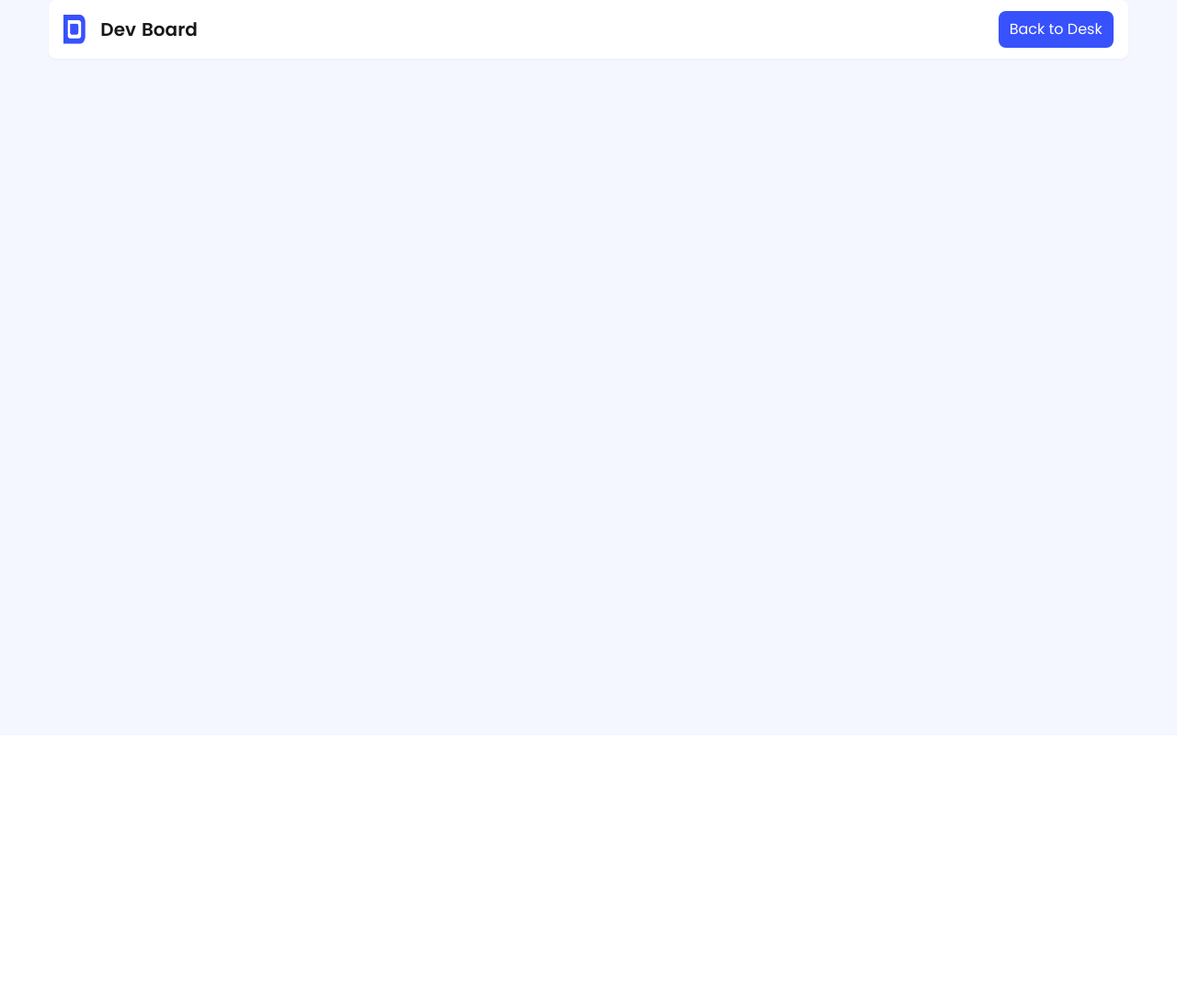
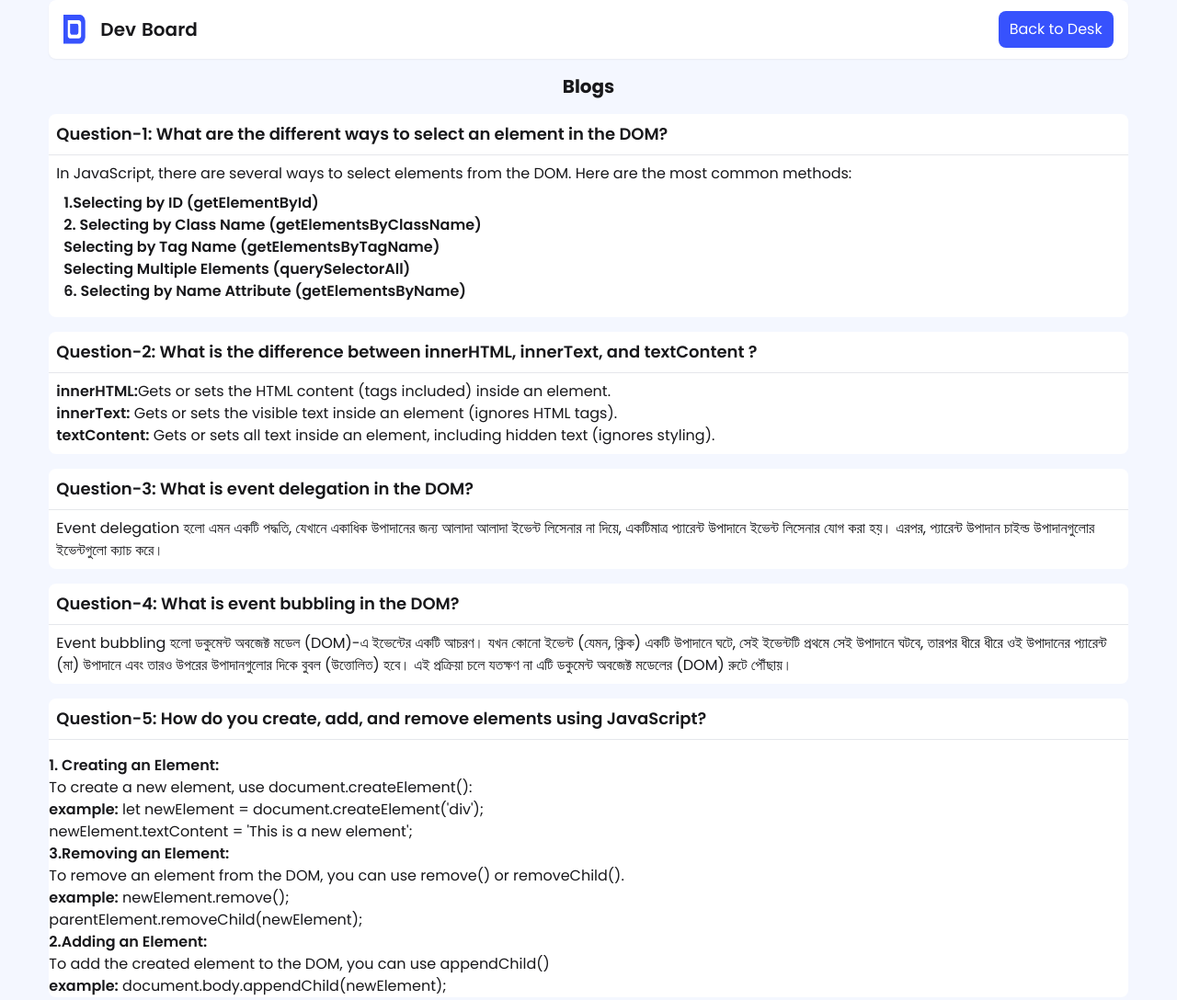
Before and after one commit to mosaraf68500/B11A5, a plain HTML site: page question.html in a window 1280 px wide. Shown: the whole page at 92% size. Before the commit the page ends 800 px from the top, so only its background shows below. Drawn offline with nearby package versions, Linux system fonts and the light colour scheme; some packages are replaced by stand-ins of ours; files that its build step writes are made by us from their sources; a script that the page names is missing.

```diff
--- a/question.html
+++ b/question.html
@@ -23,9 +23,9 @@
     <link rel="stylesheet" href="style.css" />
 
     <!-- Sweet Alert -->
-    <script src="https://cdn.jsdelivr.net/npm/sweetalert2@11"></script>
+    <!-- <script src="https://cdn.jsdelivr.net/npm/sweetalert2@11"></script> -->
   </head>
-  <body class="bg-[#F4F7FF] min-h-screen">
+  <body class="bg-[#F4F7FF] pb-10">
     <header class="w-11/12 mx-auto rounded-md">
       <div class="navbar bg-white px-4 shadow-sm rounded-lg">
         <div class="flex-1 flex items-center">
@@ -33,10 +33,109 @@
           <a class="btn btn-ghost text-xl">Dev <span>Board</span></a>
         </div>
         <div class="flex-none">
-          <button id="back" class="bg-[#3752FD] px-3 py-2 text-white cursor-pointer rounded-lg"> Back to Desk</button>
+          <button
+            id="back"
+            class="bg-[#3752FD] px-3 py-2 text-white cursor-pointer rounded-lg"
+          >
+            Back to Desk
+          </button>
         </div>
       </div>
     </header>
+    <main class="w-11/12 mx-auto space-y-4 ">
+      <h1 class="text-center mt-4 text-xl font-bold">Blogs</h1>
+
+      <section class="bg-white rounded-lg">
+        <h1 class="text-lg font-semibold p-2">
+          Question-1: What are the different ways to select an element in the
+          DOM?
+        </h1>
+        <hr />
+        <div class="text-md p-2">
+          In JavaScript, there are several ways to select elements from the DOM.
+          Here are the most common methods:
+          <ul type="i" class="p-2">
+            <li class="font-semibold">1.Selecting by ID (getElementById)</li>
+            <li class="font-semibold">2. Selecting by Class Name (getElementsByClassName)</li>
+            <li class="font-semibold">Selecting by Tag Name (getElementsByTagName)</li>
+            <li class="font-semibold">Selecting Multiple Elements (querySelectorAll)</li>
+            <li class="font-semibold">6. Selecting by Name Attribute (getElementsByName)</li>
+
+          </ul>
+        </div>
+      </section>
+
+      <section class="bg-white rounded-lg">
+        <h1 class="text-lg font-semibold p-2">
+          Question-2: What is the difference between innerHTML, innerText, and
+          textContent ?
+        </h1>
+        <hr />
+        <p class="text-md p-2">
+            <span class="font-semibold">innerHTML:</span>Gets or sets the HTML content (tags included) inside an element. <br>
+            <span class="font-semibold">innerText:</span>  Gets or sets the visible text inside an element (ignores HTML tags). <br>
+            <span class="font-semibold">textContent:</span> Gets or sets all text inside an element, including hidden text (ignores styling).
+
+
+
+
+
+
+
+
+        </p>
+      </section>
+
+      <section class="bg-white rounded-lg">
+        <h1 class="text-lg font-semibold p-2">
+          Question-3: What is event delegation in the DOM?
+        </h1>
+        <hr />
+        <p class="text-md p-2">
+            Event delegation হলো এমন একটি পদ্ধতি, যেখানে একাধিক উপাদানের জন্য আলাদা আলাদা ইভেন্ট লিসেনার না দিয়ে, একটিমাত্র প্যারেন্ট উপাদানে ইভেন্ট লিসেনার যোগ করা হয়। এরপর, প্যারেন্ট উপাদান চাইল্ড উপাদানগুলোর ইভেন্টগুলো ক্যাচ করে।
+        </p>
+      </section>
+
+      <section class="bg-white rounded-lg">
+        <h1 class="text-lg font-semibold p-2">
+          Question-4: What is event bubbling in the DOM?
+        </h1>
+        <hr />
+        <p class="text-md p-2">
+            Event bubbling হলো ডকুমেন্ট অবজেক্ট মডেল (DOM)-এ ইভেন্টের একটি আচরণ। যখন কোনো ইভেন্ট (যেমন, ক্লিক) একটি উপাদানে ঘটে, সেই ইভেন্টটি প্রথমে সেই উপাদানে ঘটবে, তারপর ধীরে ধীরে ওই উপাদানের প্যারেন্ট (মা) উপাদানে এবং তারও উপরের উপাদানগুলোর দিকে বুবল (উত্তোলিত) হবে। এই প্রক্রিয়া চলে যতক্ষণ না এটি ডকুমেন্ট অবজেক্ট মডেলের (DOM) রুটে পৌঁছায়।
+        </p>
+      </section>
+
+      <section class="bg-white rounded-lg">
+        <h1 class="text-lg font-semibold p-2">
+          Question-5: How do you create, add, and remove elements using
+          JavaScript?
+        </h1>
+        <hr />
+        <p class="text-md p-2">
+         <p><span class="font-semibold">1. Creating an Element:</span> <br>To create a new element, use document.createElement(): <br>
+            <span class="font-semibold">example:</span>
+            let newElement = document.createElement('div');  <br>
+                newElement.textContent = 'This is a new element';
+        </p>
+
+
+        <p><span class="font-semibold">3.Removing an Element:</span> <br>To remove an element from the DOM, you can use remove() or removeChild(). <br>
+            <span class="font-semibold">example:</span>
+            newElement.remove();   <br>
+            parentElement.removeChild(newElement);
+        </p>
+
+
+
+        <p><span class="font-semibold">2.Adding an Element:</span> <br>To add the created element to the DOM, you can use appendChild() <br>
+            <span class="font-semibold">example:</span>
+            document.body.appendChild(newElement);   <br>
+
+        </p>
+        </p>
+      </section>
+    </main>
 
     <script src="./js/javaScript.js" defer></script>
   </body>
```
Also changed, not shown: index.html (+7 -8 lines), js/bg-color.js (added, +18 -0 lines), js/date.js (added, +11 -0 lines).
